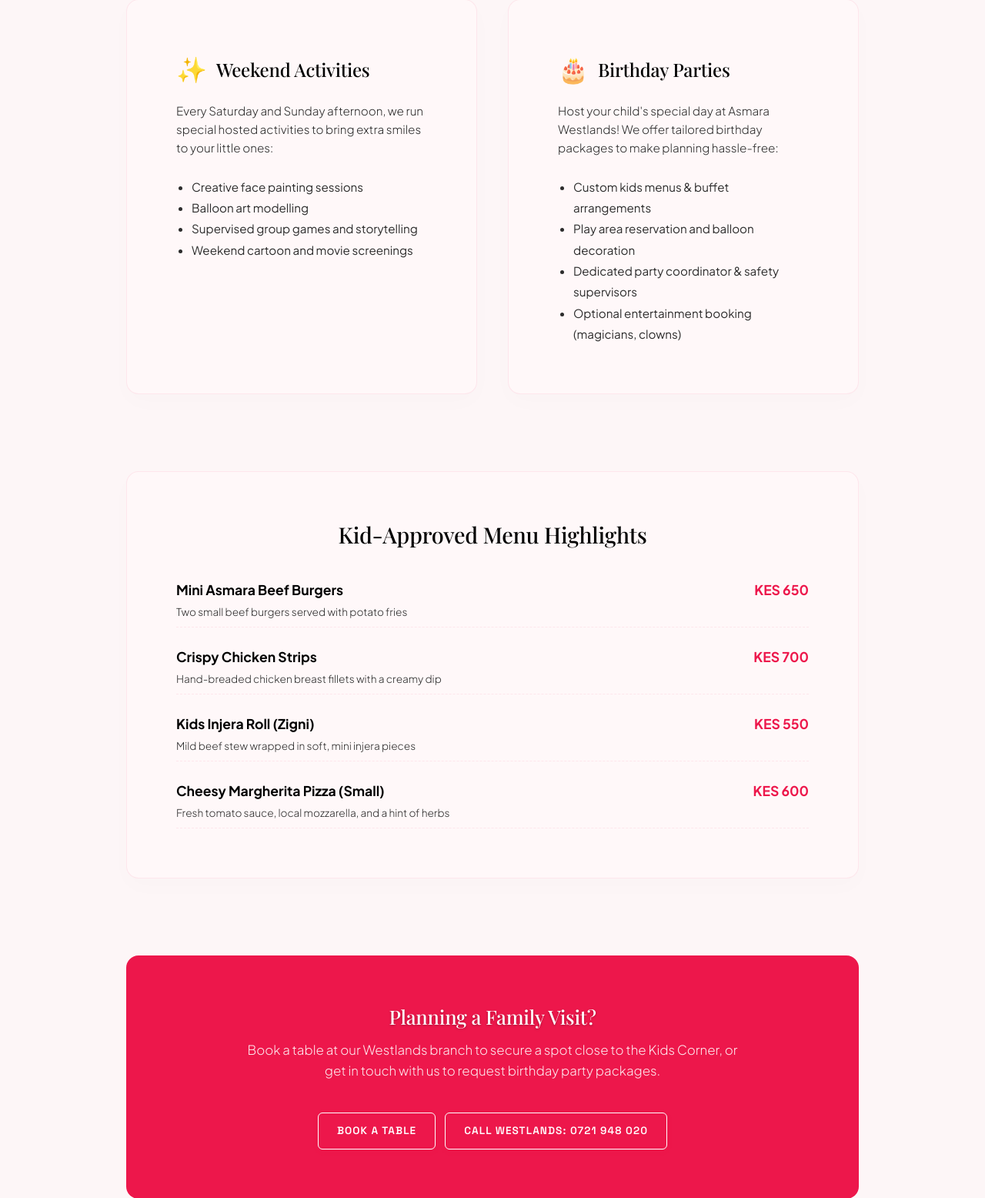
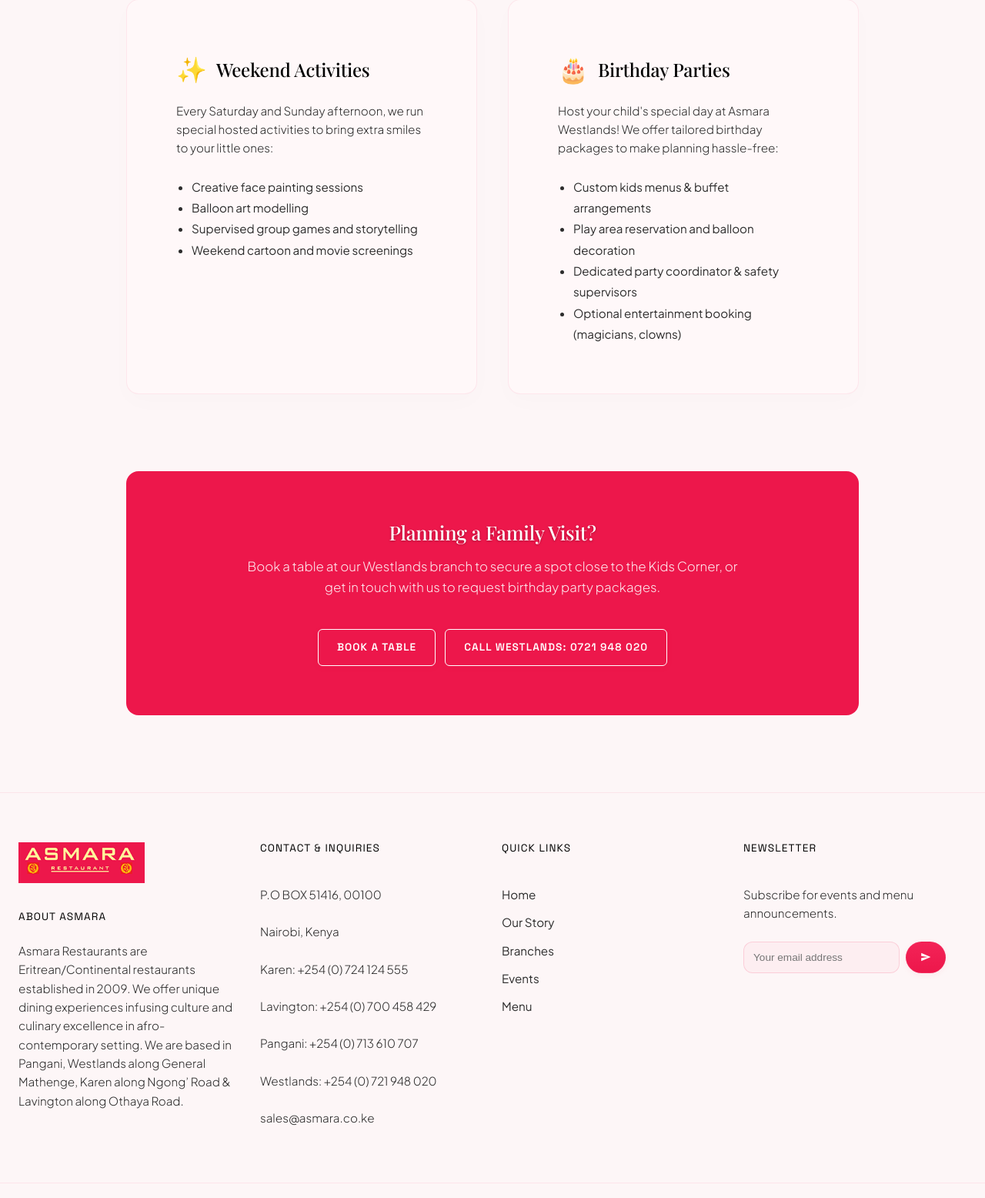
Before and after one commit to lewisking2016/asmarawebsite, a PHP site: page /kids-corner in a window 1280 px wide. Shown: the part 1479-3035 px from the top of the page at 77% size. Run offline with PHP 8.4, Linux system fonts and the light colour scheme; data comes from the database, SQL or seed files in the repository; some libraries are stand-ins or nearby versions; some web fonts are replaced.

Commit message:
fix: remove placeholder kids menu with made-up items

```diff
--- a/frontend/kids-corner.php
+++ b/frontend/kids-corner.php
@@ -117,47 +117,6 @@
 
       </div>
 
-      <!-- Kids Menu Highlights -->
-      <div style="background: var(--color-surface-light, #ffffff); border: 1.5px solid var(--color-border-light, #eaeaea); border-radius: 16px; padding: var(--space-xl); box-shadow: 0 10px 30px rgba(0,0,0,0.015); margin-bottom: var(--space-xxl);">
-        <h3 class="font-heading-h3" style="text-align: center; margin-bottom: var(--space-lg); font-size: 1.8rem; color: var(--color-text-dark);">Kid-Approved Menu Highlights</h3>
-
-        <div style="display: grid; grid-template-columns: 1fr; gap: var(--space-md);">
-
-          <div style="display: flex; justify-content: space-between; border-bottom: 1px dashed var(--color-border-light); padding-bottom: var(--space-xs);">
-            <div>
-              <strong style="color: var(--color-text-dark); font-size: 1.1rem;">Mini Asmara Beef Burgers</strong>
-              <p style="font-size: 0.85rem; color: var(--color-text-muted-dark); margin: 4px 0 0 0;">Two small beef burgers served with potato fries</p>
-            </div>
-            <span style="font-weight: 700; color: var(--color-primary); font-size: 1.1rem;">KES 650</span>
-          </div>
-
-          <div style="display: flex; justify-content: space-between; border-bottom: 1px dashed var(--color-border-light); padding-bottom: var(--space-xs);">
-            <div>
-              <strong style="color: var(--color-text-dark); font-size: 1.1rem;">Crispy Chicken Strips</strong>
-              <p style="font-size: 0.85rem; color: var(--color-text-muted-dark); margin: 4px 0 0 0;">Hand-breaded chicken breast fillets with a creamy dip</p>
-            </div>
-            <span style="font-weight: 700; color: var(--color-primary); font-size: 1.1rem;">KES 700</span>
-          </div>
-
-          <div style="display: flex; justify-content: space-between; border-bottom: 1px dashed var(--color-border-light); padding-bottom: var(--space-xs);">
-            <div>
-              <strong style="color: var(--color-text-dark); font-size: 1.1rem;">Kids Injera Roll (Zigni)</strong>
-              <p style="font-size: 0.85rem; color: var(--color-text-muted-dark); margin: 4px 0 0 0;">Mild beef stew wrapped in soft, mini injera pieces</p>
-            </div>
-            <span style="font-weight: 700; color: var(--color-primary); font-size: 1.1rem;">KES 550</span>
-          </div>
-
-          <div style="display: flex; justify-content: space-between; border-bottom: 1px dashed var(--color-border-light); padding-bottom: var(--space-xs);">
-            <div>
-              <strong style="color: var(--color-text-dark); font-size: 1.1rem;">Cheesy Margherita Pizza (Small)</strong>
-              <p style="font-size: 0.85rem; color: var(--color-text-muted-dark); margin: 4px 0 0 0;">Fresh tomato sauce, local mozzarella, and a hint of herbs</p>
-            </div>
-            <span style="font-weight: 700; color: var(--color-primary); font-size: 1.1rem;">KES 600</span>
-          </div>
-
-        </div>
-      </div>
-
       <!-- Action Footer -->
       <div class="section-green" style="padding: var(--space-xl); border-radius: 16px; text-align: center; background: var(--color-primary); color: #ffffff;">
         <h3 class="font-heading-h3" style="margin-bottom: var(--space-sm); color: #ffffff; font-size: 1.6rem; text-shadow: 0 1px 3px rgba(0,0,0,0.3);">Planning a Family Visit?</h3>
```
